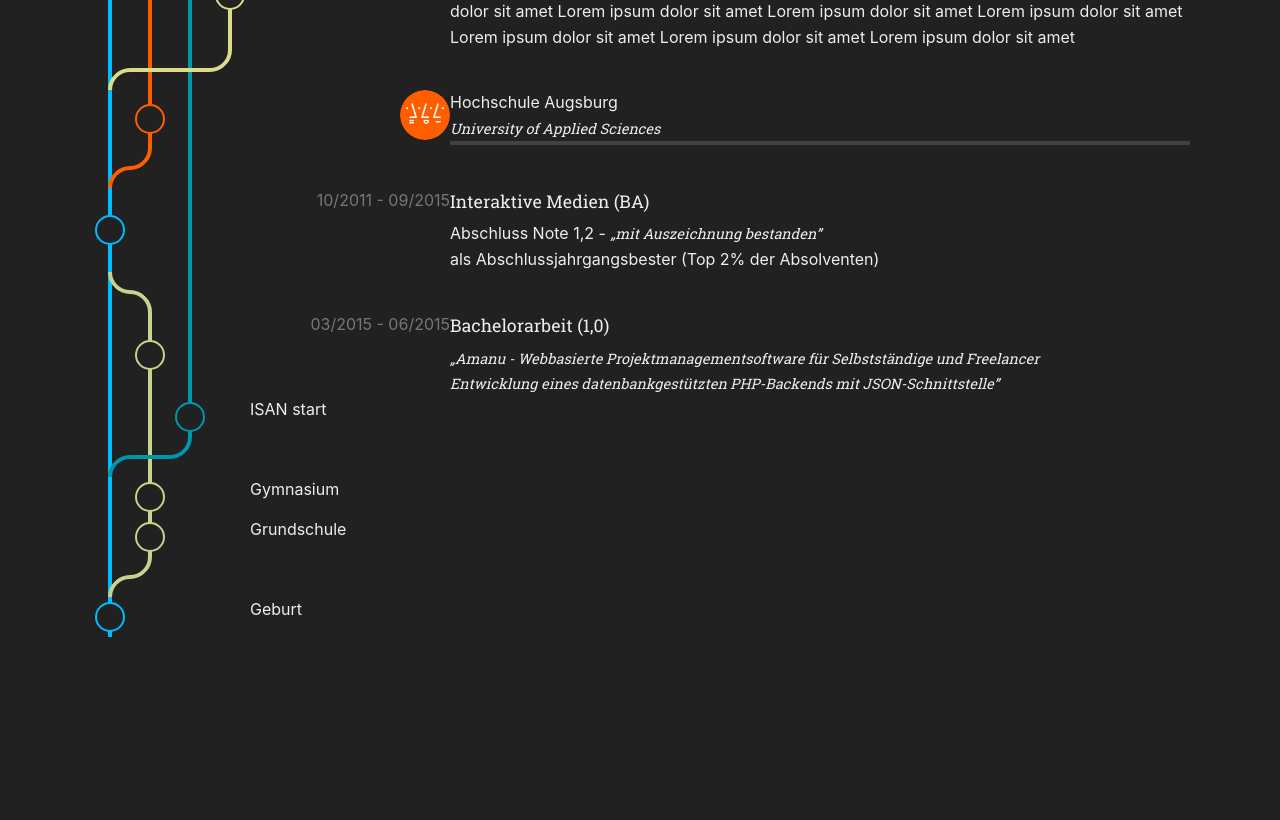
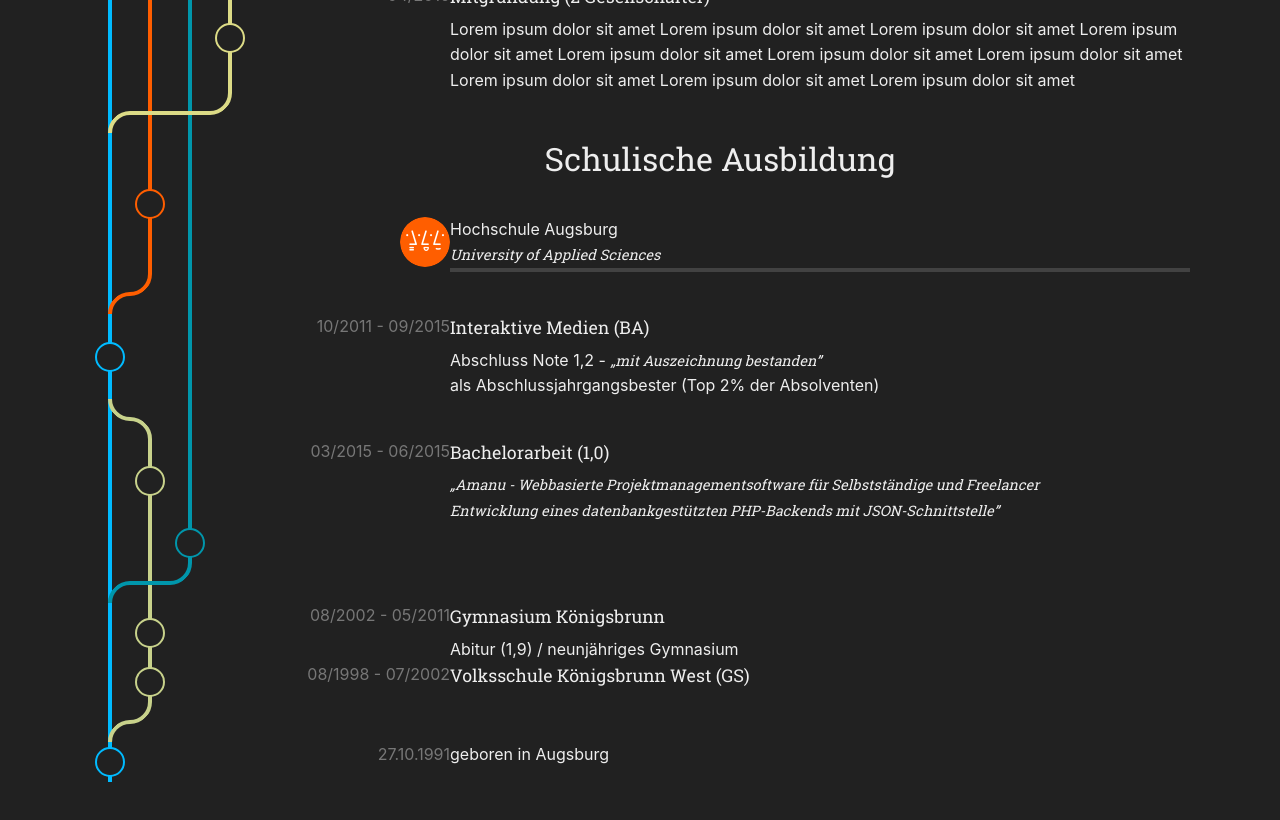
Before and after one commit to santosch/website2023, a Next.js app: page / in a window 1280 px wide. Shown: the part 2120-2940 px from the top of the page. Before the commit the page ends 2805 px from the top, so only its background shows below. Built offline with nearby package versions, Linux system fonts and the light colour scheme.

Commit message:
add more last missing vita stations

```diff
--- a/src/components/Graph/Step/Step.tsx
+++ b/src/components/Graph/Step/Step.tsx
@@ -36,9 +36,11 @@ export default function Step(
                 {date}
             </div>
             <div className={styles.content}>
-                <h5 className={styles.title}>
-                    {title}
-                </h5>
+                {title &&
+                    <h5 className={styles.title}>
+                        {title}
+                    </h5>
+                }
                 {children}
             </div>
         </div>
--- /dev/null
+++ b/src/components/Vita/Stations/Other/Birth.tsx
@@ -0,0 +1,14 @@
+import {COLORS} from "@santosch/components/Vita/vitaColors";
+import Step from "@santosch/components/Graph/Step/Step";
+
+export default function Birth(): JSX.Element {
+    return (
+        <Step
+            eventKey="birth"
+            color={COLORS.DEFAULT}
+            date="27.10.1991"
+        >
+            geboren in Augsburg
+        </Step>
+    );
+}
--- /dev/null
+++ b/src/components/Vita/Stations/School/SchoolElementary.tsx
@@ -0,0 +1,14 @@
+import {COLORS} from "@santosch/components/Vita/vitaColors";
+import Step from "@santosch/components/Graph/Step/Step";
+
+export default function SchoolElementary(): JSX.Element {
+    return (
+        <Step
+            eventKey="school-elementary"
+            color={COLORS.SCHOOL}
+            date="08/1998 - 07/2002"
+            title="Volksschule Königsbrunn West (GS)"
+        >
+        </Step>
+    );
+}
--- /dev/null
+++ b/src/components/Vita/Stations/School/SchoolGymnasium.tsx
@@ -0,0 +1,15 @@
+import {COLORS} from "@santosch/components/Vita/vitaColors";
+import Step from "@santosch/components/Graph/Step/Step";
+
+export default function SchoolGymnasium(): JSX.Element {
+    return (
+        <Step
+            eventKey="school-highschool"
+            color={COLORS.SCHOOL}
+            date="08/2002 - 05/2011"
+            title="Gymnasium Königsbrunn"
+        >
+            Abitur (1,9) / neunjähriges Gymnasium
+        </Step>
+    );
+}
--- a/src/components/Vita/Vita.module.scss
+++ b/src/components/Vita/Vita.module.scss
@@ -0,0 +1,4 @@
+.headline {
+  text-align: center;
+  margin-bottom: 2rem;
+}
--- a/src/components/Vita/Vita.tsx
+++ b/src/components/Vita/Vita.tsx
@@ -5,20 +5,23 @@ import Entry from "@santosch/components/Graph/Entry/Entry";
 import Graph from "@santosch/components/Graph/Graph";
 import Line from "@santosch/components/Graph/Line/Line";
 import {COLORS} from './vitaColors';
-import Check24 from "@santosch/components/Vita/Stations/Check24/Check24";
-import Crea from "@santosch/components/Vita/Stations/Crea/Crea";
-import Hsa from "@santosch/components/Vita/Stations/Hsa/Hsa";
-import Isan from "@santosch/components/Vita/Stations/Isan/Isan";
-import Check24Teamlead from "@santosch/components/Vita/Stations/Check24/Check24Teamlead";
-import Check24Senior from "@santosch/components/Vita/Stations/Check24/Check24Senior";
-import Check24Professional from "@santosch/components/Vita/Stations/Check24/Check24Professional";
-import CreaWebdev from "@santosch/components/Vita/Stations/Crea/CreaWebdev";
-import CreaFreelancer from "@santosch/components/Vita/Stations/Crea/CreaFreelancer";
-import CreaIntern from "@santosch/components/Vita/Stations/Crea/CreaIntern";
-import IsanDev from "@santosch/components/Vita/Stations/Isan/IsanDev";
-import IsanFounding from "@santosch/components/Vita/Stations/Isan/IsanFounding";
-import HsaBachelor from "@santosch/components/Vita/Stations/Hsa/HsaBachelor";
-import HsaThesis from "@santosch/components/Vita/Stations/Hsa/HsaThesis";
+import Check24 from "./Stations/Check24/Check24";
+import Check24Teamlead from "./Stations/Check24/Check24Teamlead";
+import Check24Senior from "./Stations/Check24/Check24Senior";
+import Check24Professional from "./Stations/Check24/Check24Professional";
+import Crea from "./Stations/Crea/Crea";
+import CreaWebdev from "./Stations/Crea/CreaWebdev";
+import CreaFreelancer from "./Stations/Crea/CreaFreelancer";
+import CreaIntern from "./Stations/Crea/CreaIntern";
+import Isan from "./Stations/Isan/Isan";
+import IsanDev from "./Stations/Isan/IsanDev";
+import IsanFounding from "./Stations/Isan/IsanFounding";
+import Hsa from "./Stations/Hsa/Hsa";
+import HsaBachelor from "./Stations/Hsa/HsaBachelor";
+import HsaThesis from "./Stations/Hsa/HsaThesis";
+import SchoolGymnasium from "./Stations/School/SchoolGymnasium";
+import SchoolElementary from "./Stations/School/SchoolElementary";
+import Birth from "./Stations/Other/Birth";
 
 
 export default function Vita(): JSX.Element {
@@ -30,6 +33,9 @@ export default function Vita(): JSX.Element {
                     s1={<Line color={COLORS.DEFAULT} />}
                     s4={<Line color={COLORS.CHECK} />}
                 >
+                    <h2 className={styles.headline}>
+                        Beruflicher Werdegang
+                    </h2>
                 </Entry>
 
                 <Entry
@@ -151,6 +157,9 @@ export default function Vita(): JSX.Element {
                     s2={<Line color={COLORS.HSA} event="hsa" />}
                     s3={<Line color={COLORS.ISAN} />}
                 >
+                    <h2 className={styles.headline}>
+                        Schulische Ausbildung
+                    </h2>
                     <Hsa />
                 </Entry>
                 <Entry
@@ -172,7 +181,7 @@ export default function Vita(): JSX.Element {
                 />
                 <Entry
                     s1={<Line color={COLORS.DEFAULT} />}
-                    s2={<Line color={COLORS.SCHOOL} event="school-abitur" />}
+                    s2={<Line color={COLORS.SCHOOL} event="school-highschool" />}
                     s3={<Line color={COLORS.ISAN} />}
                 >
                     <HsaThesis />
@@ -183,9 +192,7 @@ export default function Vita(): JSX.Element {
                     s1={<Line color={COLORS.DEFAULT} />}
                     s2={<Line color={COLORS.SCHOOL} />}
                     s3={<Line color={COLORS.ISAN} event="isan" />}
-                >
-                    ISAN start
-                </Entry>
+                />
                 <Entry
                     s1={<Line color={COLORS.DEFAULT} br={COLORS.ISAN} />}
                     s2={<Line color={COLORS.SCHOOL} x={COLORS.ISAN} />}
@@ -196,13 +203,13 @@ export default function Vita(): JSX.Element {
                     s1={<Line color={COLORS.DEFAULT} />}
                     s2={<Line color={COLORS.SCHOOL} event="school-highschool" />}
                 >
-                    Gymnasium
+                    <SchoolGymnasium />
                 </Entry>
                 <Entry
                     s1={<Line color={COLORS.DEFAULT} />}
                     s2={<Line color={COLORS.SCHOOL} event="school-elementary" />}
                 >
-                    Grundschule
+                    <SchoolElementary />
                 </Entry>
 
                 <Entry
@@ -212,7 +219,7 @@ export default function Vita(): JSX.Element {
                 <Entry
                     s1={<Line color={COLORS.DEFAULT} event="birth" />}
                 >
-                    Geburt
+                    <Birth />
                 </Entry>
             </Graph>
         </div>
```
